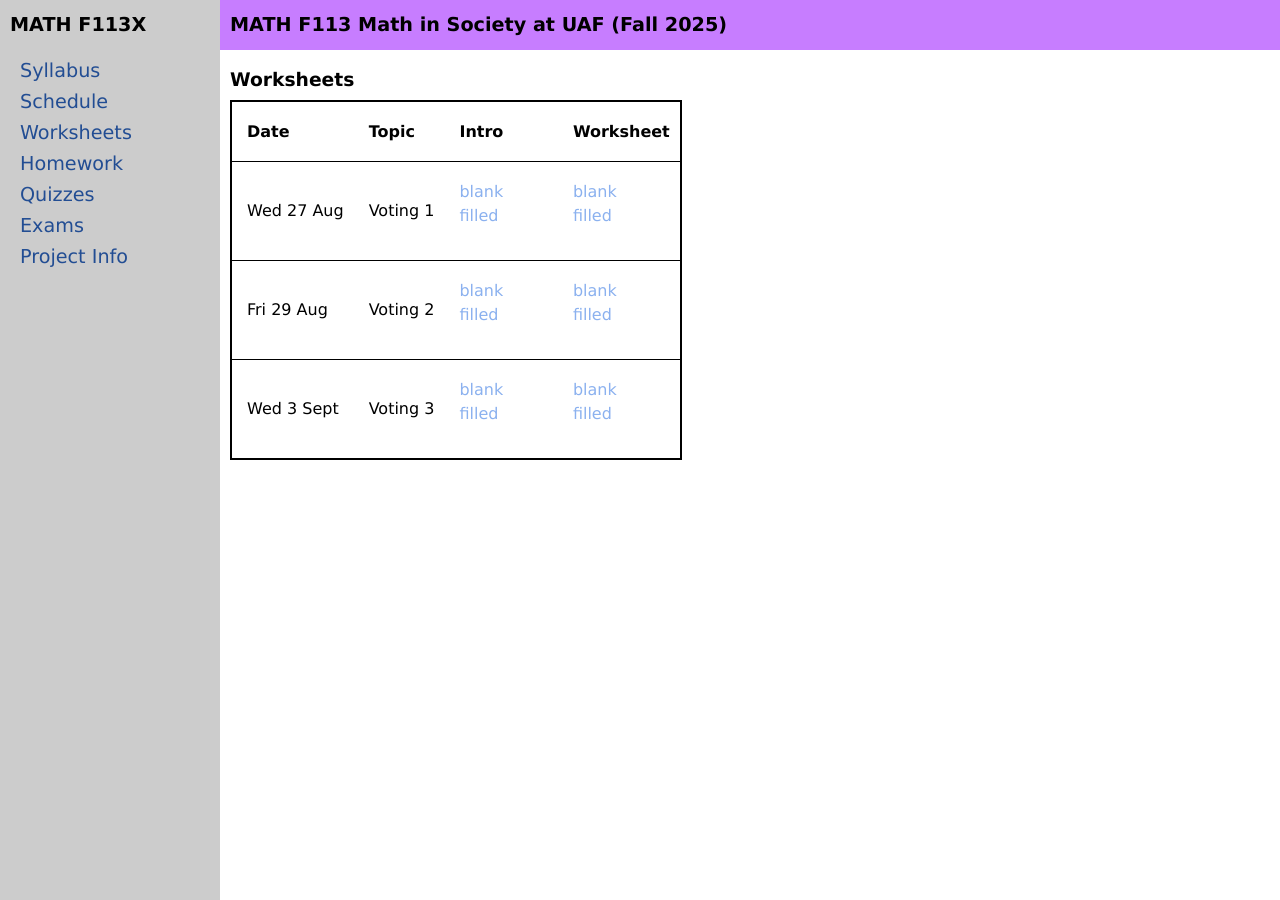
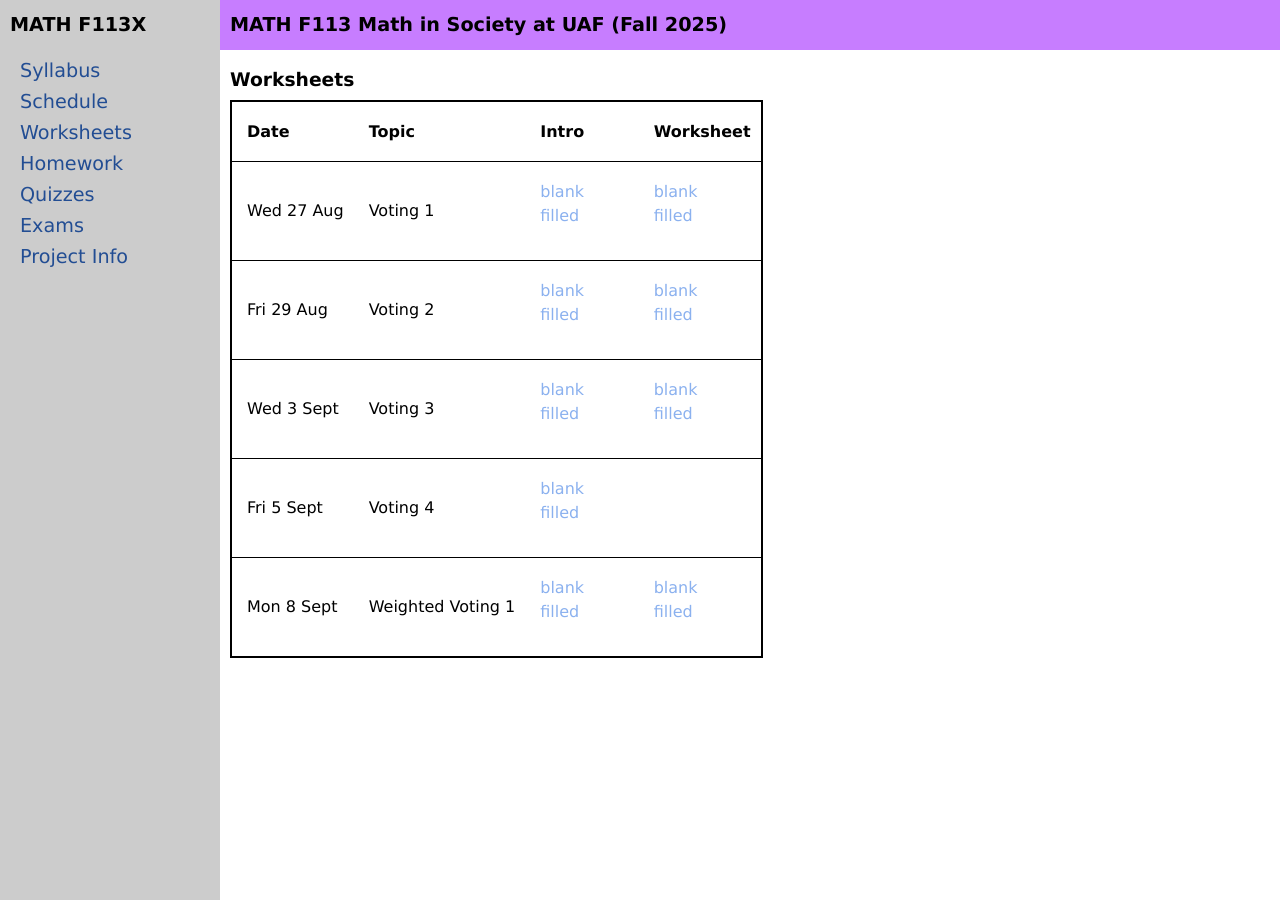
Before and after one commit to uaf-math/math113, a Jekyll site: the page built from worksheets.md, in a window 1280 px wide. Built offline with Jekyll 4.4.1, drawn with Linux system fonts in a browser that asks for light colours; part of the change alters nothing that is shown.

Commit message:
published worksheets and introsheets

```diff
--- a/_data/worksheetsF25.yml
+++ b/_data/worksheetsF25.yml
@@ -20,16 +20,16 @@ worksheets:
   ifilled: voting_day3-filled.pdf
   blank: 3-votingActivity3-BordaCopeland.pdf
   filled: 3-votingActivity3-BordaCopeland-solutions.pdf
-# - topic:  Voting 4
-#   date: Fri Jan 24
-#   iblank: M113S25LN_voting_day4.pdf
-#   ifilled: M113S25LN_voting_day4-s.pdf
-# - topic: Weighted Voting 1
-#   date: Mon Jan 27
-#   iblank: M113S25LN_weighted_voting_day_1.pdf
-#   ifilled: M113S25LN_weighted_voting_day_1-s.pdf
-#   blank: 4-WeightedVoting1-votingSystem.pdf
-#   filled: 4-WeightedVoting1-votingSystem-solutions.pdf
+- topic:  Voting 4
+  date: Fri 5 Sept
+  iblank: 113_voting_day4.pdf
+  ifilled: 113_voting_day4-filled.pdf
+- topic: Weighted Voting 1
+  date: Mon 8 Sept
+  iblank: 113_weighted_voting_day_1.pdf
+  ifilled: 113_weighted_voting_day_1-filled.pdf
+  blank: 4-WeightedVoting1-votingSystem.pdf
+  filled: 4-WeightedVoting1-votingSystem-solutions.pdf
 # - topic: Weighted Voting 2
 #   date: Wed Jan 29
 #   iblank: M113S25LN_weighted_voting_day_2.pdf
```
